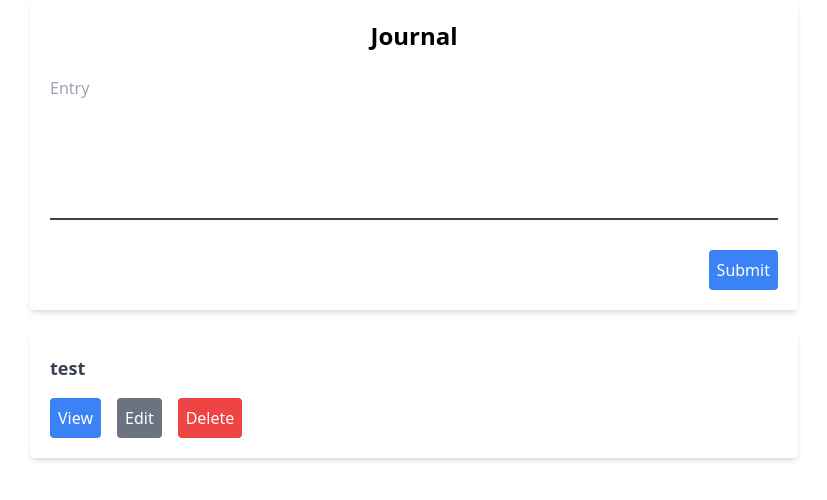
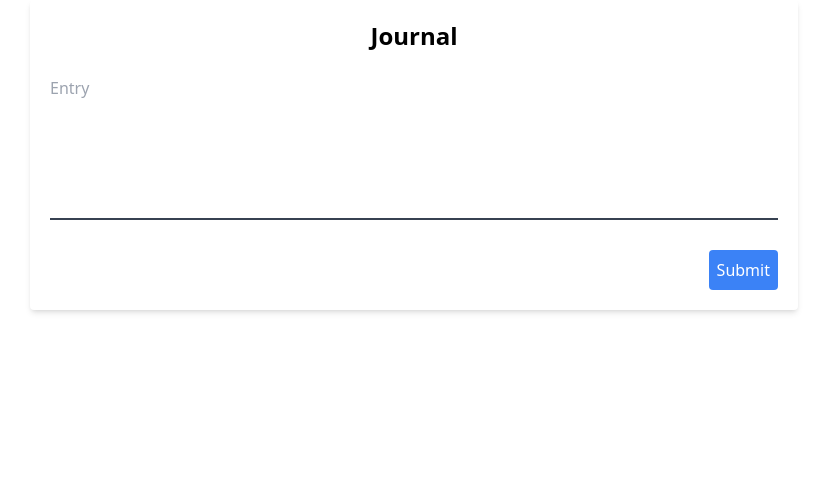
Before and after one commit to fiixed/my-stoic-path-react, a React (Vite) app: page / in a window 1280 px wide. Shown: the top 500 px of the page, without its empty margins (226-1053 px from the left). Built offline with nearby package versions, Linux system fonts and the light colour scheme.

Commit message:
timestamps pulling from server

```diff
--- a/src/App.tsx
+++ b/src/App.tsx
@@ -4,6 +4,7 @@ import AppButton from './components/AppButton';
 import JournalEntry from './components/JournalEntry';
 
 const App = () => {
+  const [entries, setEntries] = useState<{ id: string; timestamp: Date }[]>([]);
   const [entry, setEntry] = useState('');
   return (
     <div className="max-w-3xl mx-auto space-y-6">
@@ -16,7 +17,8 @@ const App = () => {
               description: entry,
             }
           );
-          console.log(data);
+          setEntries([data.entry, ...entries]);
+          setEntry('');
         }}
         className="space-y-6 bg-white shadow-md rounded p-5"
       >
@@ -37,7 +39,10 @@ const App = () => {
       </form>
 
       {/* Journal Entry Items */}
-      <JournalEntry timestamp="test" />
+      {entries.map((entry) => {
+        return <JournalEntry key={entry.id} timestamp={entry.timestamp} />;
+      })}
+
     </div>
   );
 };
--- a/src/components/JournalEntry.tsx
+++ b/src/components/JournalEntry.tsx
@@ -2,13 +2,13 @@ import { FC } from 'react';
 import AppButton from './AppButton';
 
 interface Props {
-  timestamp: string;
+  timestamp: Date;
 }
 
 const JournalEntry: FC<Props> = ({ timestamp }) => {
   return (
     <div className="bg-white shadow-md rounded p-5">
-      <p className="font-semibold mb-4 text-gray-700 text-lg">{timestamp}</p>
+      <p className="font-semibold mb-4 text-gray-700 text-lg">{timestamp.toString()}</p>
       <div className="space-x-4">
         <AppButton title="View" type="regular" />
         <AppButton title="Edit" type="normal" />
```
